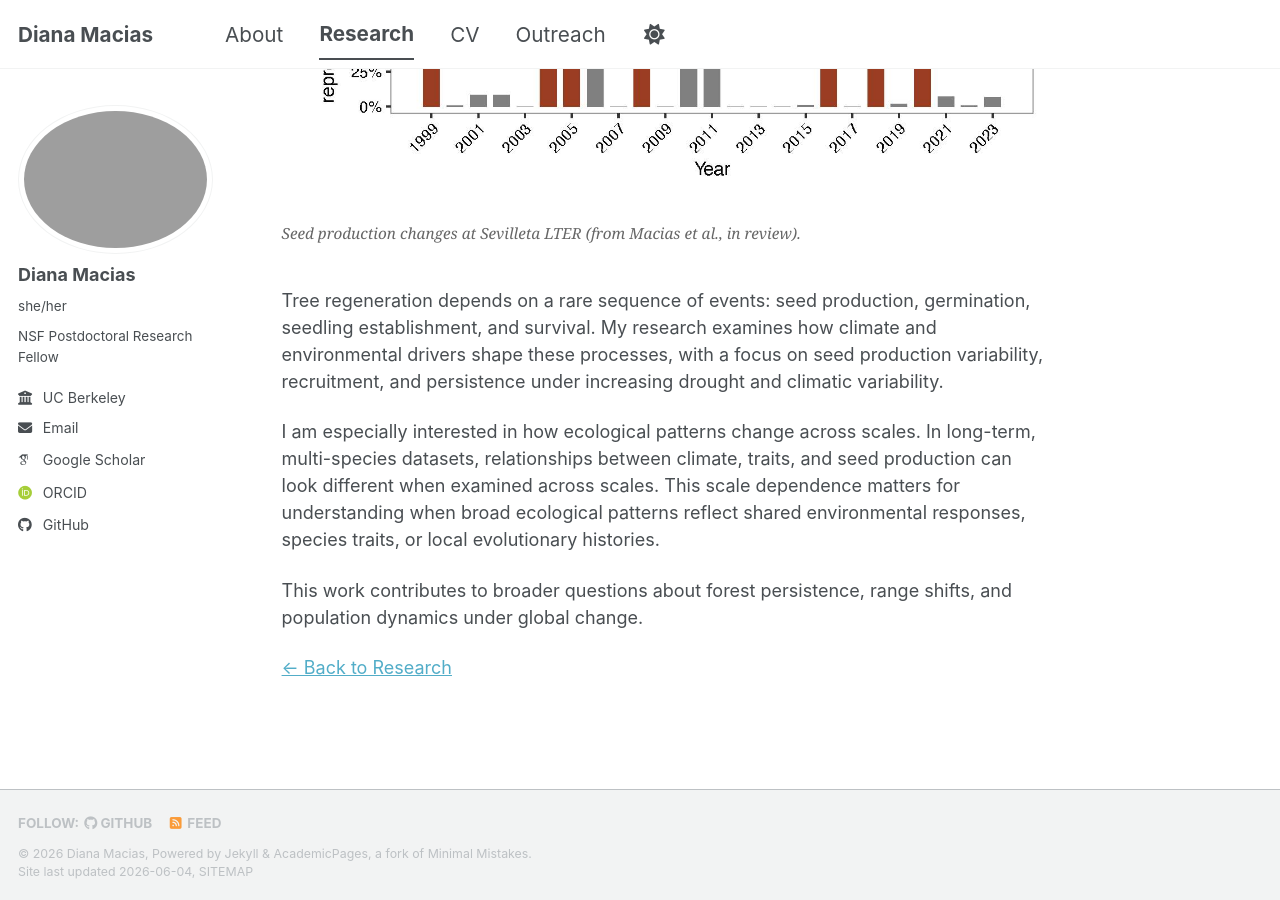
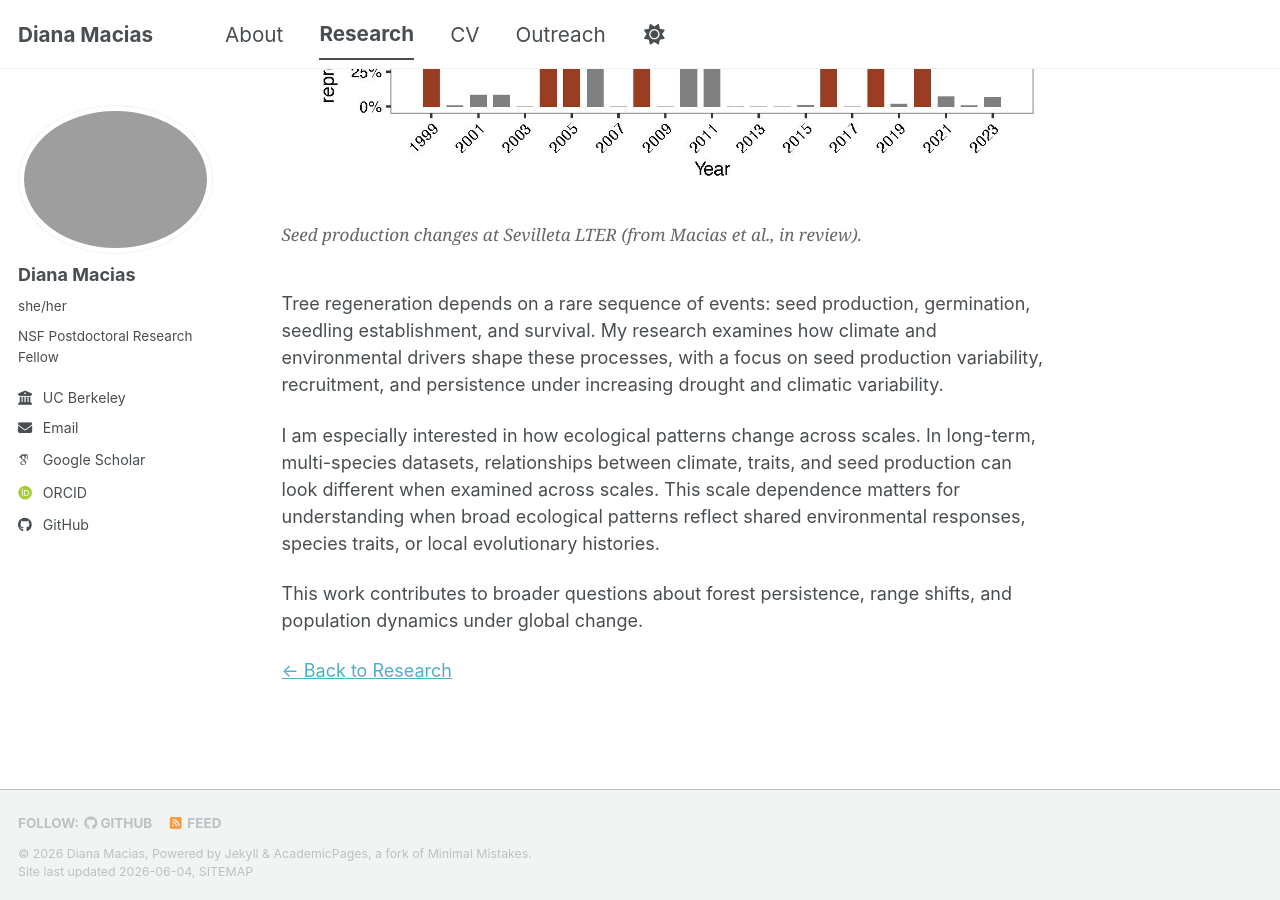
Before and after one commit to maciasd/maciasd.github.io, a Jekyll site: the page built from _pages/forest-resileince.md, in a window 1280 px wide and 900 px high, scrolled down 650 px. Built offline with Jekyll 4.4.1, drawn with Linux system fonts in a browser that asks for light colours; some web fonts are replaced; a script bundle is joined from its source files by our own code; library files that are not in the unit come from our copies.

Commit message:
Update figcaption font size in forest resilience page

```diff
--- a/_pages/forest-resileince.md
+++ b/_pages/forest-resileince.md
@@ -6,7 +6,7 @@ author_profile: true
 
 <figure style="text-align: center; margin-bottom: 35px;">
   <img src="/images/forest-resilience.jpg" width="400" alt="Seed production at Sevilleta LTER">
-  <figcaption style="font-size: 0.85em; line-height: 1.4; color: #666; margin-top: 8px;">
+  <figcaption style="font-size: 0.95em; line-height: 1.4; color: #666; margin-top: 8px;">
     <em>Seed production changes at Sevilleta LTER (from Macias et al., in review).</em>
   </figcaption>
 </figure>
```
